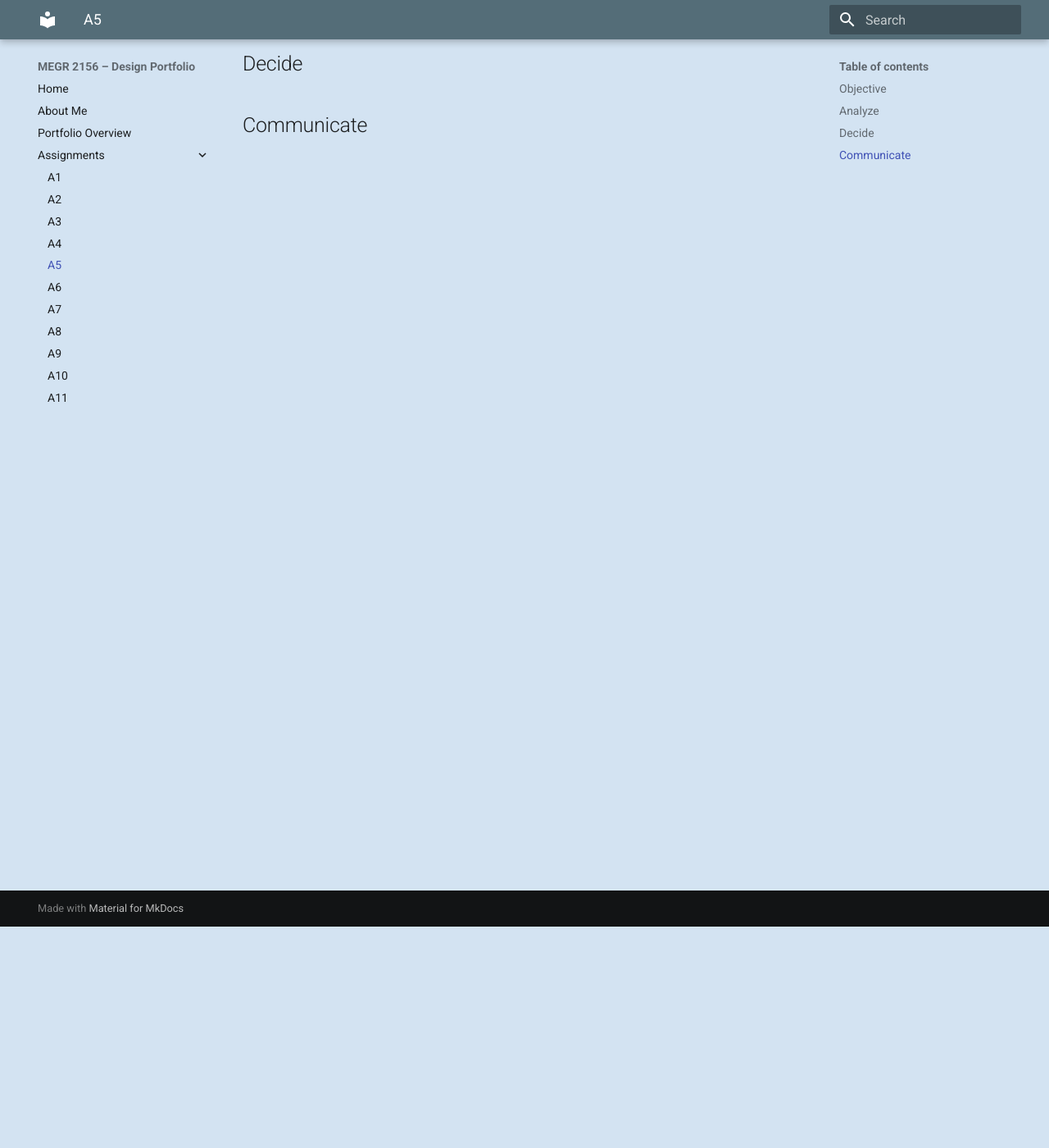
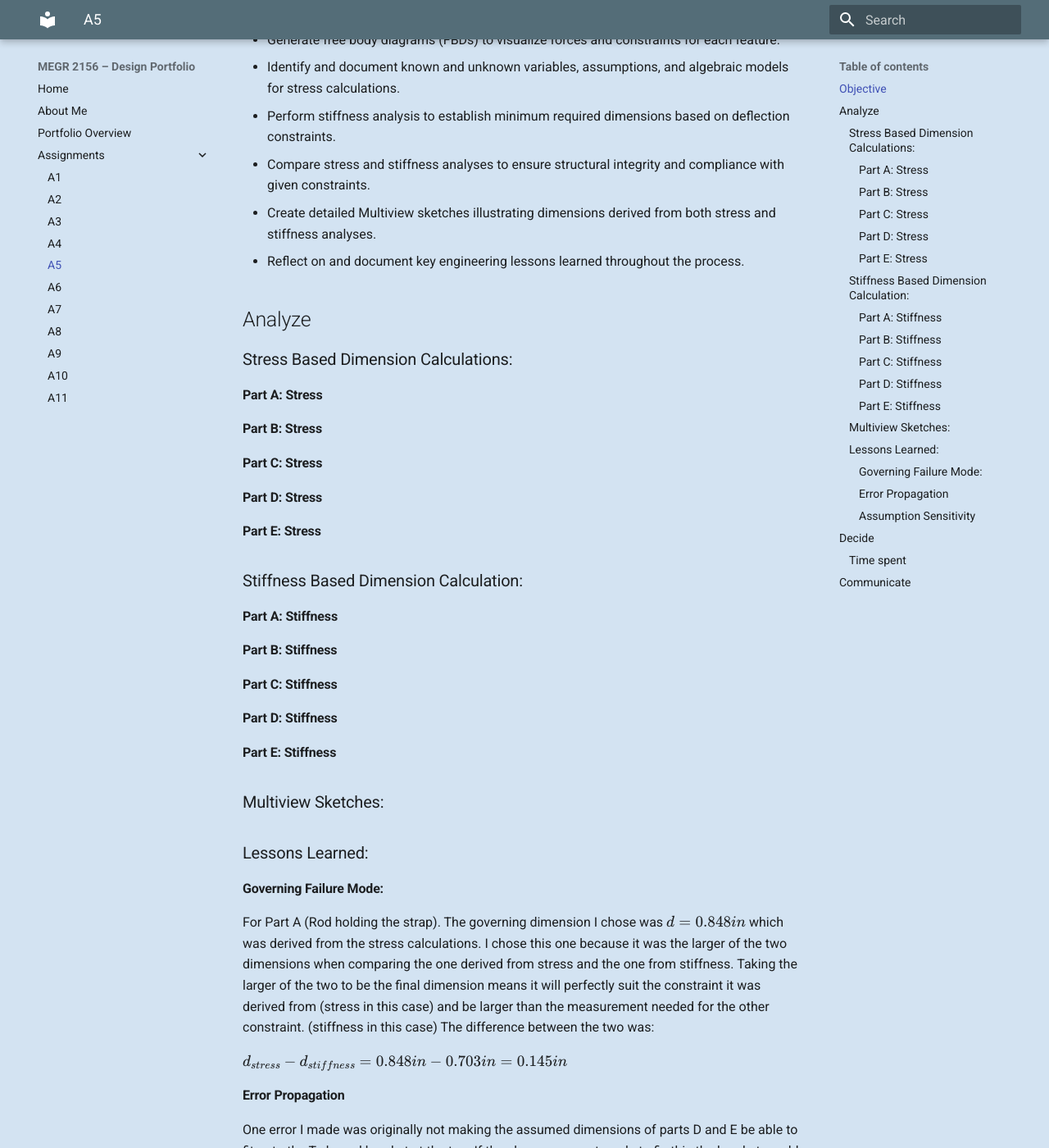
Before and after one commit to Noah-DiMenna/megr2156-portfolio, an MkDocs documentation site: the page built from docs/assignments/A05/index.md, in a window 1280 px wide and 1400 px high, scrolled down 270 px. Shown: the whole window at 82% size. Built offline with MkDocs 1.6.1 and Material for MkDocs 9.7.7, drawn with Linux system fonts in a browser that asks for light colours; some of the changed text lies outside the part shown.

Commit message:
Update index.md with A5 assignment details
Added objectives, analysis sections, and lessons learned for assignment A5.

```diff
--- a/docs/assignments/A05/index.md
+++ b/docs/assignments/A05/index.md
@@ -2,11 +2,68 @@
 
 ## Objective
 
+These are the objectives listed under this assignments Canvas Page:
+
+- Conduct stress analysis to determine appropriate dimensions for structural features.
+- Generate free body diagrams (FBDs) to visualize forces and constraints for each feature.
+- Identify and document known and unknown variables, assumptions, and algebraic models for stress calculations.
+- Perform stiffness analysis to establish minimum required dimensions based on deflection constraints.
+- Compare stress and stiffness analyses to ensure structural integrity and compliance with given constraints.
+- Create detailed Multiview sketches illustrating dimensions derived from both stress and stiffness analyses.
+- Reflect on and document key engineering lessons learned throughout the process.
 
 ## Analyze
 
+### Stress Based Dimension Calculations:
+
+#### Part A: Stress
+
+#### Part B: Stress
+
+#### Part C: Stress
+
+#### Part D: Stress
+
+#### Part E: Stress
+
+### Stiffness Based Dimension Calculation:
+
+#### Part A: Stiffness
+
+#### Part B: Stiffness
+
+#### Part C: Stiffness
+
+#### Part D: Stiffness
+
+#### Part E: Stiffness
+
+### Multiview Sketches:
+
+
+
+
+
+### Lessons Learned:
+
+#### Governing Failure Mode:
+
+For Part A (Rod holding the strap). The governing dimension I chose was $d=0.848in$ which was derived from the stress calculations. I chose this one because it was the larger of the two dimensions when comparing the one derived from stress and the one from stiffness. Taking the larger of the two to be the final dimension means it will perfectly suit the constraint it was derived from (stress in this case) and be larger than the measurement needed for the other constraint. (stiffness in this case) The difference between the two was:
+
+$d_{stress}-d_{stiffness}=0.848in-0.703in=0.145in$
+
+#### Error Propagation
+
+One error I made was originally not making the assumed dimensions of parts D and E be able to fit onto the T shaped bracket at the top. If the change was not made to fix this the bracket would not even mount onto the T shape at the top, thus, making the part fail. This error was only caught once making the final Multiview sketch and writing down the dimensions onto the sketch. But thankfully, the dimensions were easy enough to go back and change since they were only part of the final calculation of each member.
+
+#### Assumption Sensitivity
+
+If sheer negligibility was not something intentionally left out when calculating the dimensions of this bracket, It would have its own set of equations for each member to ensure the minimum dimensions were met to keep sheering from happening to the part. Just like stress and stiffness had their own FBD, and respective equations, sheer would have a similar setup that could cause some of the dimensions to be larger.
 
 ## Decide
 
+### Time spent
+
+I spent around 5 hours on this assignment
 
 ## Communicate
```
